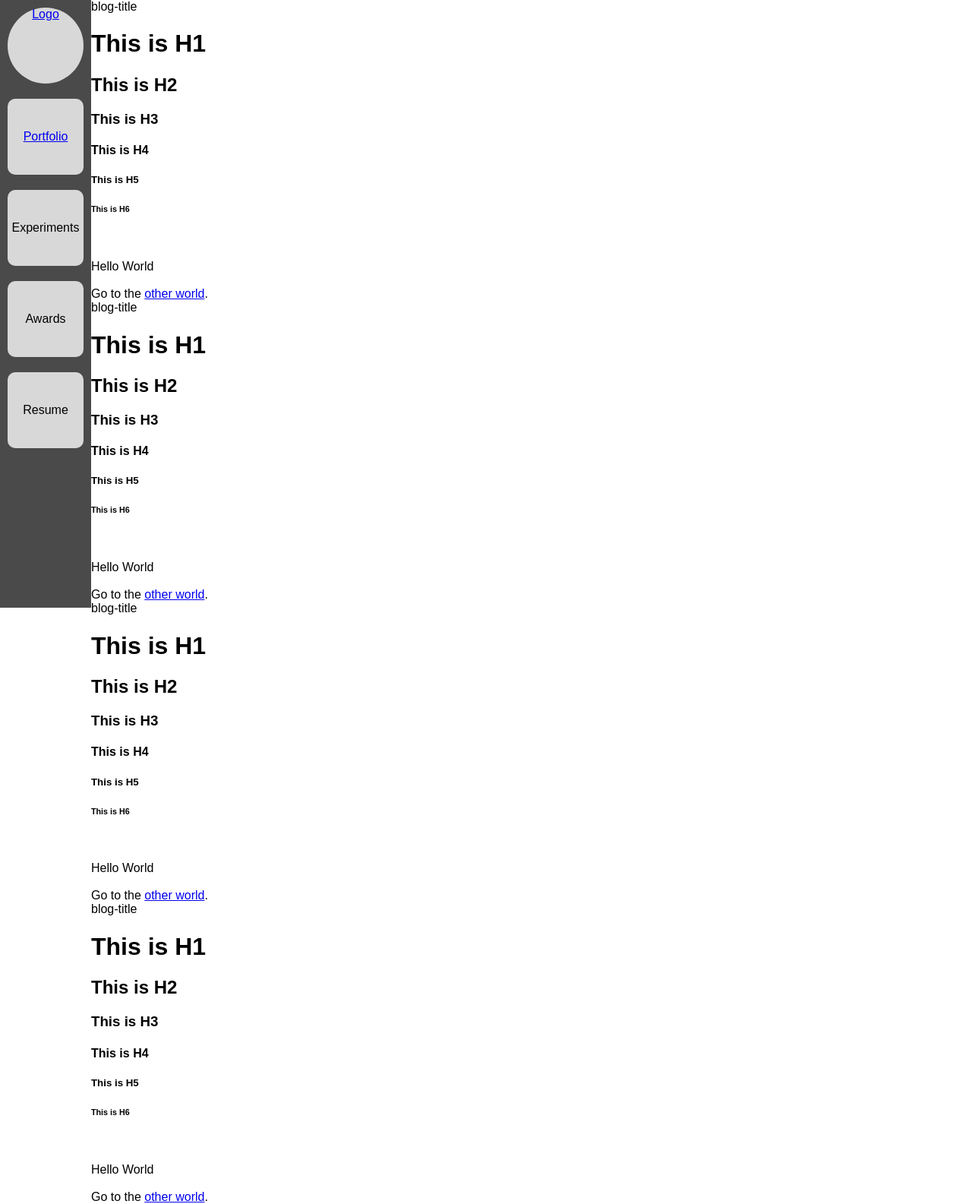
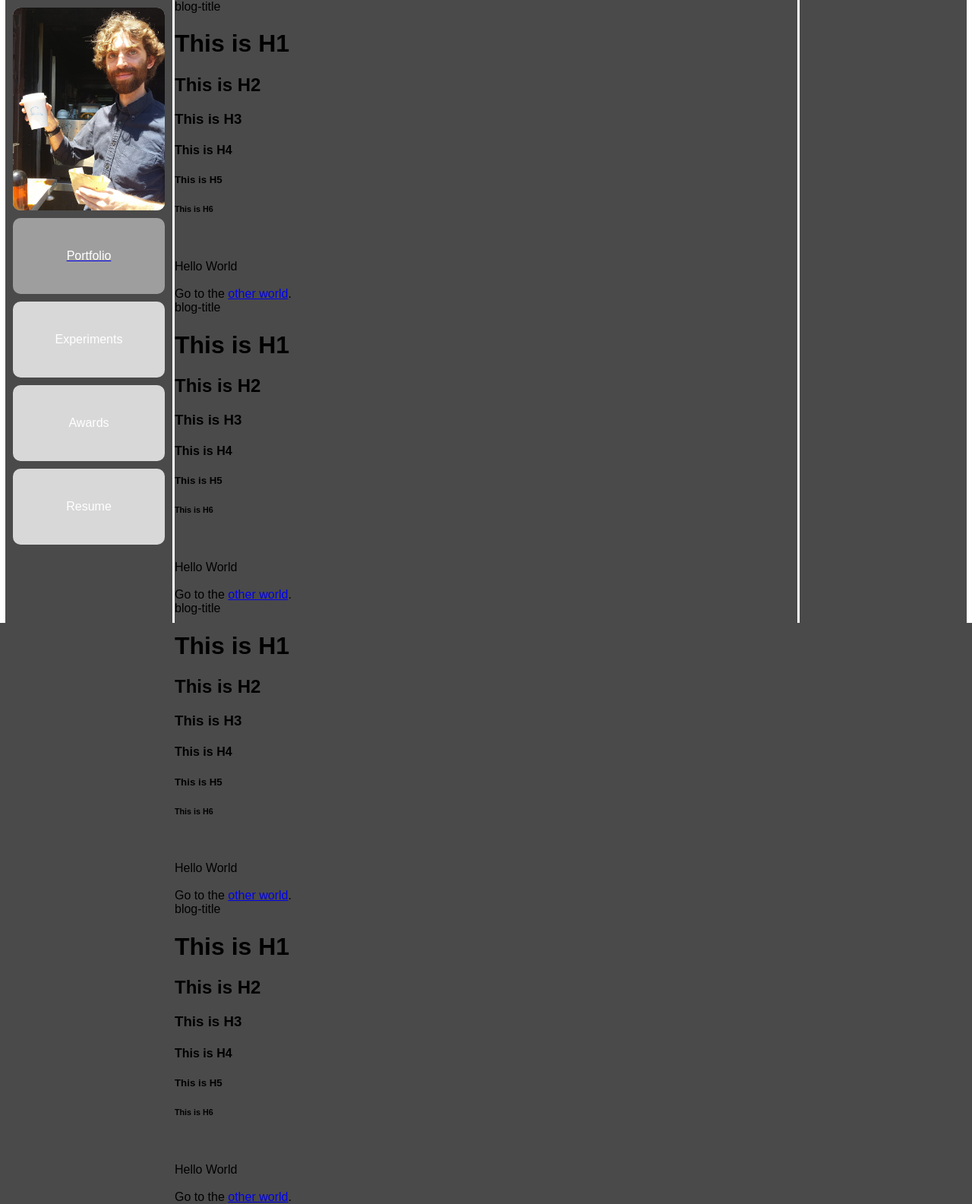
Before and after one commit to thewren/MyWebSite, a Python web app: template templates/blog.html in a window 1280 px wide. Shown: the whole page at 76% size. Run offline with Jinja, Linux system fonts and the light colour scheme; the template is opened without the code that fills it, so the values that code supplies are empty; grey boxes are pictures that could not be loaded.

Commit message:
More updates

```diff
--- a/static/css/style.css
+++ b/static/css/style.css
@@ -42,14 +42,13 @@
 
 html {
 	font-family: arial;
-	background-color: white;
+	background-color: #4A4A4A;
 }
 
 body {
 	margin: 0;
 	/*margin-top: 120px;*/
-	margin-left: 120px;
-
+	margin-left: 230px; /*nav-bar width + nav-bar borders*/
 }
 
 
@@ -57,14 +56,16 @@ body {
 	/* Splash Screen */
 
 	#nav-bar {
-
 		position: fixed;
 		text-align: center;
 		/*height: 100%;*/
 		left: 0;
 		top: 0;
-		width: 120px;
+		width: 200px;
 		height: 100%;
+		padding: 10px;
+		border-left: 7px solid white;
+		border-right: 3px solid white;
 		background-color: #4A4A4A;
 
 
@@ -82,18 +83,20 @@ body {
 
 	.nav-button {
 		width: 100%;
-		height: 0; padding-bottom: 100%;
+		height: 0; padding-bottom: 50%;
 		line-height: 100px;
+		overflow: hidden;
 		border-radius: 10px;
+		background-size: 100% 100%;
+		color: white;
 		background-color: #D8D8D8;
-
 	}
 
 	.nav-button-container {
-		float: right;
-		width: 100px;
+
+		width: 100%;
+		margin-bottom: 10px;
 		/*margin-top: 1%; margin-bottom: 1%;*/
-		padding: 10px;
 		/*
 		margin-left: 1%; margin-right: 1%;
 		margin-top: 10px; margin-bottom: 10px;
@@ -103,6 +106,7 @@ body {
 		/*animation: duration | type | delay | repetitions | direction | function */
 	}
 	/*@keyframes nav_buttons_appear { from { opacity: 0; } to { opacity: 1; }  }*/
+
 
 	.nav-button-detail {
 		position: absolute;
@@ -118,43 +122,25 @@ body {
 
 
 
+
+
 	/* Logo */
 
 		#logo-container	{
-			/*
-			display: inline-block;
-			width: 10%;
-			margin: 1%;
-			padding: 1%;
-			border: 2px solid #979797;
-			border-radius: 10000px 10000px 10000px 10000px;
-			background-color: #E9E9E9;
-			*/
-			float: left;
-			width: 100px;
-			padding: 10px;
-
-
-			animation: 2s ease 2s 1 alternate nav_buttons_appear;
-			/*animation: duration | type | delay | repetitions | direction | function */
+			width: 100%;
+			margin-bottom: 10px;
 		}
 
 		#logo	{
-			/*width: 100%;
-			height: 0; padding-bottom: 100%;
-			background-color: #D8D8D8;
+			width: 100%;
 			overflow: hidden;
-			border: 1px solid #979797;
-			border-radius: 10000px;
-			*/
-			width: 100%;
-			height: 0; padding-bottom: 100%;
-			border-radius: 1000px 1000px 1000px 1000px;
+			border-radius: 10px;
 			background-color: #D8D8D8;
 		}
 
-		.logo > img	{
+		#logo > img	{
 			width: 100%;
+			display: block;
 		}
 
 
@@ -181,7 +167,7 @@ body {
 			text-align: center;
 			border: 3px solid #4A4A4A;
 			border-radius: 10px;
-			width: 50px;
+			width: 100px;
 			height: 50px;
 			margin: 10px;
 		}
@@ -194,18 +180,18 @@ body {
 			width: 100%;
 			height: 0px; /*Assigned via JS*/
 			overflow: hidden;
-			background-color: black;
+			background-color: grey;
 		}
 
 		.home-portrait > img {
 			float: right;
 			width: 100%;
-
+			display: block;
 		}
 
 		.home-description {
 			position: absolute;
-			width: 50%;
+			width: 0%;
 			margin: 10%;
 			height: 500px; /*Assigned via JS*/
 			background-color: #4A4A4A;
@@ -252,12 +238,15 @@ body {
 		/* Footer */
 
 		#footer {
-				position: fixed;
-				bottom: 0;
-				left: 0;
-				border-top: 3px solid #4A4A4A;
-				background-color: #D8D8D8;
-				height: 114px;
-				width: 100%;
-				border-bottom: 3px solid #4A4A4A;
+			position: fixed;
+			text-align: center;
+			/*height: 100%;*/
+			right: 0;
+			top: 0;
+			width: 200px;
+			height: 100%;
+			padding: 10px;
+			border-right: 7px solid white;
+			border-left: 3px solid white;
+			background-color: #4A4A4A;
 		}
--- a/static/js/scripts.js
+++ b/static/js/scripts.js
@@ -16,8 +16,8 @@ var homeDescription = document.getElementsByClassName("home-description");
 
 // Set height of body
 //body[0].style.height = window.innerHeight - 240 + "px"; //240px = navBar Height + Footer Height
-homePortrait[0].style.height = window.innerHeight + "px";// - 240 + "px";
-homeDescription[0].style.height = window.innerHeight / 2 + "px";// - 240 + "px";
+//homePortrait[0].style.height = window.innerHeight + "px";// - 240 + "px";
+//homeDescription[0].style.height = window.innerHeight / 2 + "px";// - 240 + "px";
 
 function fadeOut(element) {
   //Wait for a CSS animation to complete, then remove an element from the document
--- a/templates/layout.html
+++ b/templates/layout.html
@@ -21,7 +21,7 @@
 		<div id='logo-container'>
 			<a href = "/">
 				<div id='logo'>
-					Logo
+					<image src="/static/images/home_portrait_1.jpg" />
 					<!--<img src='static/images/logos/imageofme_{{randlogo}}.jpg'>-->
 				</div>
 			</a>
@@ -29,7 +29,8 @@
 
 		<div class="nav-button-container">
 			<a href = "/#">
-				<div class="nav-button">
+				<div class="nav-button" style="background-image: url('/static/images/buttons/waves_400x400.gif');">
+					<!--<image src="/static/images/home_portrait_1.jpg" />-->
 					Portfolio
 				</div>
 			</a>
@@ -73,9 +74,9 @@
 	{% block body %}
 	{% endblock %}
 
-	<!--<div id="footer">
+	<div id="footer">
 
-	</div>-->
+	</div>
 
 <script src="static/js/scripts.js"></script>
 
```
Also changed, not shown: templates/home.html (+3 -4 lines).
